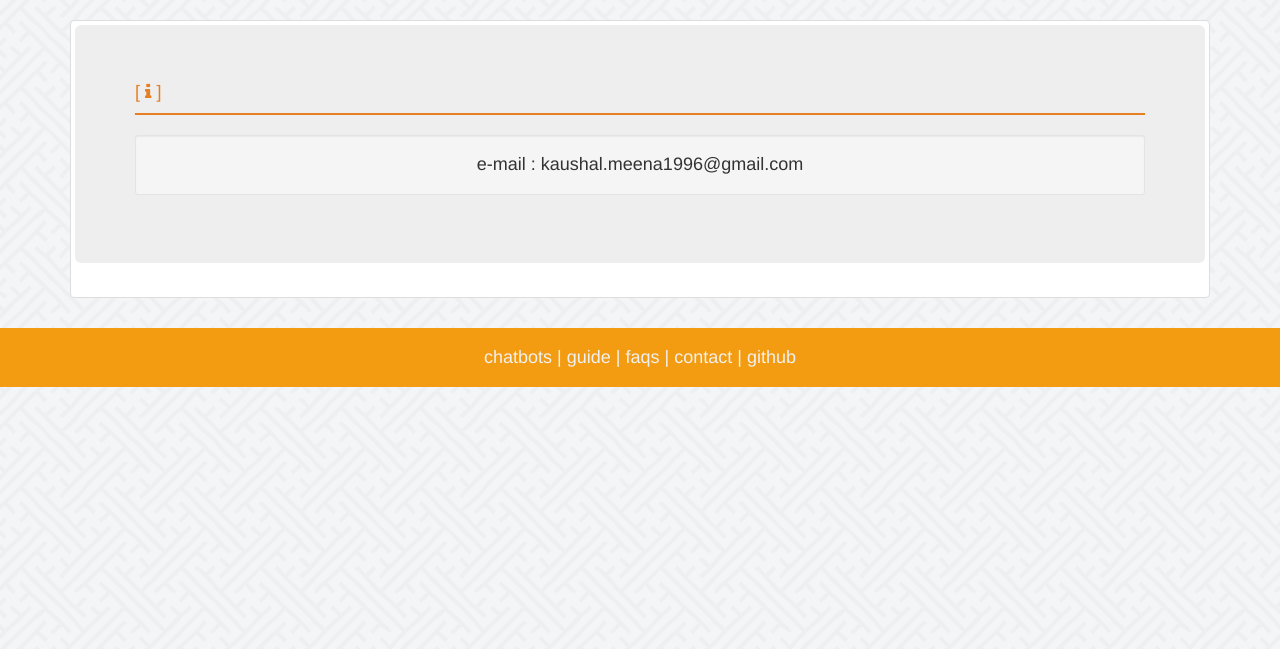
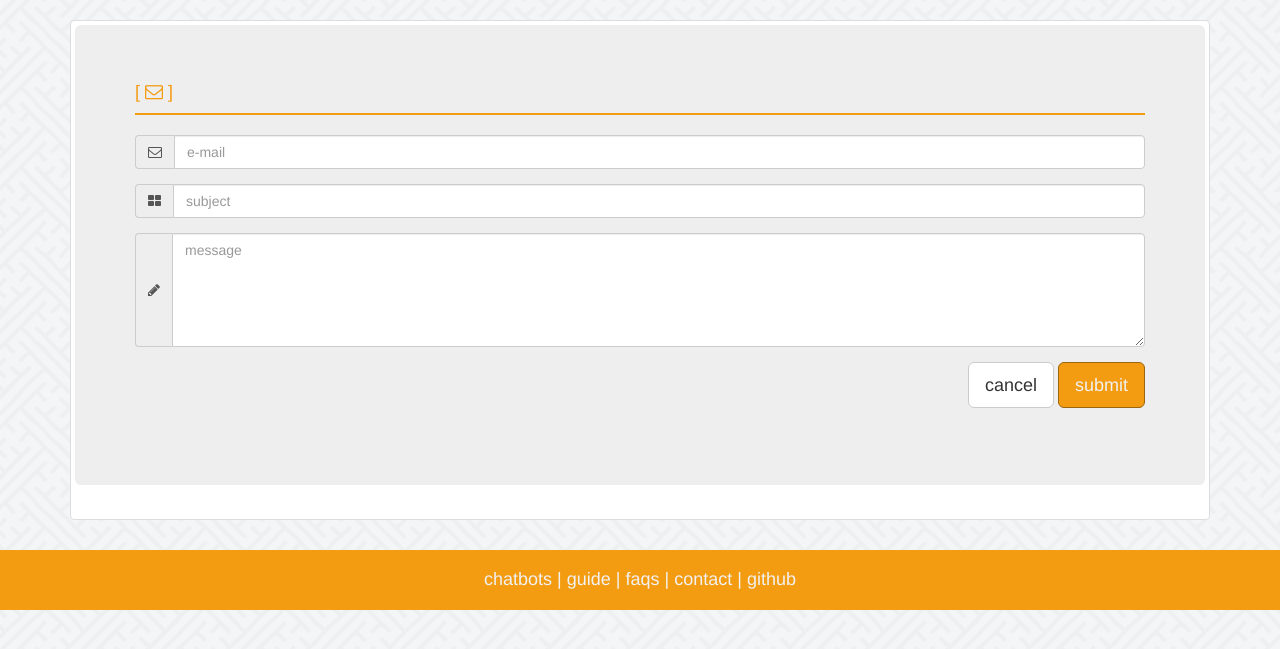
Before and after one commit to kaushalmeena1996/myapp-makemybot, a Django app: page /contact in a window 1280 px wide. Shown: the part 109-758 px from the top of the page. Run offline with Django 3.2, Linux system fonts and the light colour scheme; some libraries are stand-ins or nearby versions.

Commit message:
added mail functinality

```diff
--- a/botapp/templates/contact.html
+++ b/botapp/templates/contact.html
@@ -1,12 +1,36 @@
 {% extends "base.html" %} {% block content %}
 <div class="thumbnail">
     <div class="jumbotron">
-        <div class="text-darkorange">
-            <h4>[ <span class="fa fa-info"></span> ]</h4>
-            <hr class="hr-darkorange">
-        </div>
-        <div class="well well-sm">
-            <h4 class="text-center">e-mail : kaushal.meena1996@gmail.com</h4>
+        <div class="text-orange">
+            <h4>[ <span class="fa fa-envelope-o"></span> ]</h4>
+            <hr class="hr-orange">
+            <form method="post" action="{% url 'contact' %}">
+                {% csrf_token %}
+                <fieldset>
+                    <div class="form-group">
+                        <div class="input-group">
+                            <div class="input-group-addon"><span class="fa fa-envelope-o"></span></div>
+                            <input class="form-control" type="email" name="email" placeholder="e-mail" {% if userItem %}value="{{userItem.email}}"{% endif %} required>
+                        </div>
+                    </div>
+                    <div class="form-group">
+                        <div class="input-group">
+                            <div class="input-group-addon"><span class="fa fa-th-large"></span></div>
+                            <input class="form-control" type="text" name="subject" placeholder="subject" required>
+                        </div>
+                    </div>
+                    <div class="form-group">
+                        <div class="input-group">
+                            <div class="input-group-addon"><span class="fa fa-pencil"></span></div>
+                            <textarea class="form-control" name="message" rows="5" placeholder="message" required></textarea>
+                        </div>
+                    </div>
+                    <div class="form-group text-right">
+                        <button onclick="backAction()" type="button" class="btn btn-default btn-lg min-width-lg">cancel</button>
+                        <button type="submit" class="btn btn-orange btn-lg min-width-lg">submit</button>
+                    </div>
+                </fieldset>
+            </form>
         </div>
     </div>
 </div>
--- a/botapp/views.py
+++ b/botapp/views.py
@@ -1,6 +1,7 @@
 from django.shortcuts import render, redirect
 from django.core.paginator import Paginator, EmptyPage, PageNotAnInteger
 from django.core.files.base import ContentFile, File
+from django.core.mail import send_mail
 from django.contrib import messages
 from django.contrib.auth import authenticate, login, logout
 from django.contrib.auth.models import User
@@ -13,7 +14,6 @@ from .models import Bot
 # pylint: disable=E1101
 
 def signin(request):
-    """CONNECTS the user."""
     if request.user.is_authenticated:
         messages.info(request, 'you have already logged in.')
         return redirect('home')
@@ -68,7 +68,6 @@ def signin(request):
 
 
 def signout(request):
-    """DISCONNECTS the user."""
     if request.user.is_authenticated:
         logout(request)
         messages.info(request, 'you have successfully logged out.')
@@ -79,7 +78,6 @@ def signout(request):
 
 
 def signup(request):
-    """CONNECTS the user."""
     if request.user.is_authenticated:
         messages.info(request, 'you have already logged in.')
         return redirect('home')
@@ -105,7 +103,7 @@ def signup(request):
 
             if len(email) > 128:
                 messages.info(
-                    request, "lastname must be not be more than 128 characters.")
+                    request, "email must be not be more than 128 characters.")
                 signup_err = True
             elif User.objects.filter(email=email).exists():
                 messages.info(
@@ -240,7 +238,42 @@ def faqs(request):
 
 def contact(request):
     context = generate_context(request, 'contact')
-    return render(request, 'contact.html', context)
+
+    if request.method == 'POST':
+        email = request.POST['email']
+        subject = request.POST['subject']
+        message = request.POST['message']
+
+        signup_err = False
+        if len(email) == 0:
+            messages.info(
+                request, "email must not be empty.")
+            signup_err = True
+        elif not valid_email(email):
+            messages.info(
+                request, "email must be valid.")
+            signup_err = True
+
+        if len(subject) == 0:
+            messages.info(
+                request, "subject must not be empty.")
+            signup_err = True
+
+        if len(message) > 128:
+            messages.info(
+                request, "message must not be empty.")
+            signup_err = True
+
+        if not signup_err:
+            send_mail(subject, message, email, ['kaushal.meena1996@gmail.com'], fail_silently=False)
+            messages.info(request, 'mail has been sent successfuly.')
+
+        return render(request, 'contact.html', context)
+    else:
+        if request.user.is_authenticated:
+            context['userItem'] = request.user
+
+        return render(request, 'contact.html', context)
 
 
 def chat(request):
--- a/makemybot/settings.py
+++ b/makemybot/settings.py
@@ -70,6 +70,9 @@ TEMPLATES = [
 
 WSGI_APPLICATION = 'makemybot.wsgi.application'
 
+# Email
+# It writes e-mails to standard out instead of sending them.
+EMAIL_BACKEND = 'django.core.mail.backends.console.EmailBackend'
 
 # Database
 # https://docs.djangoproject.com/en/1.10/ref/settings/#databases
```
Also changed, not shown: 2 other files.
